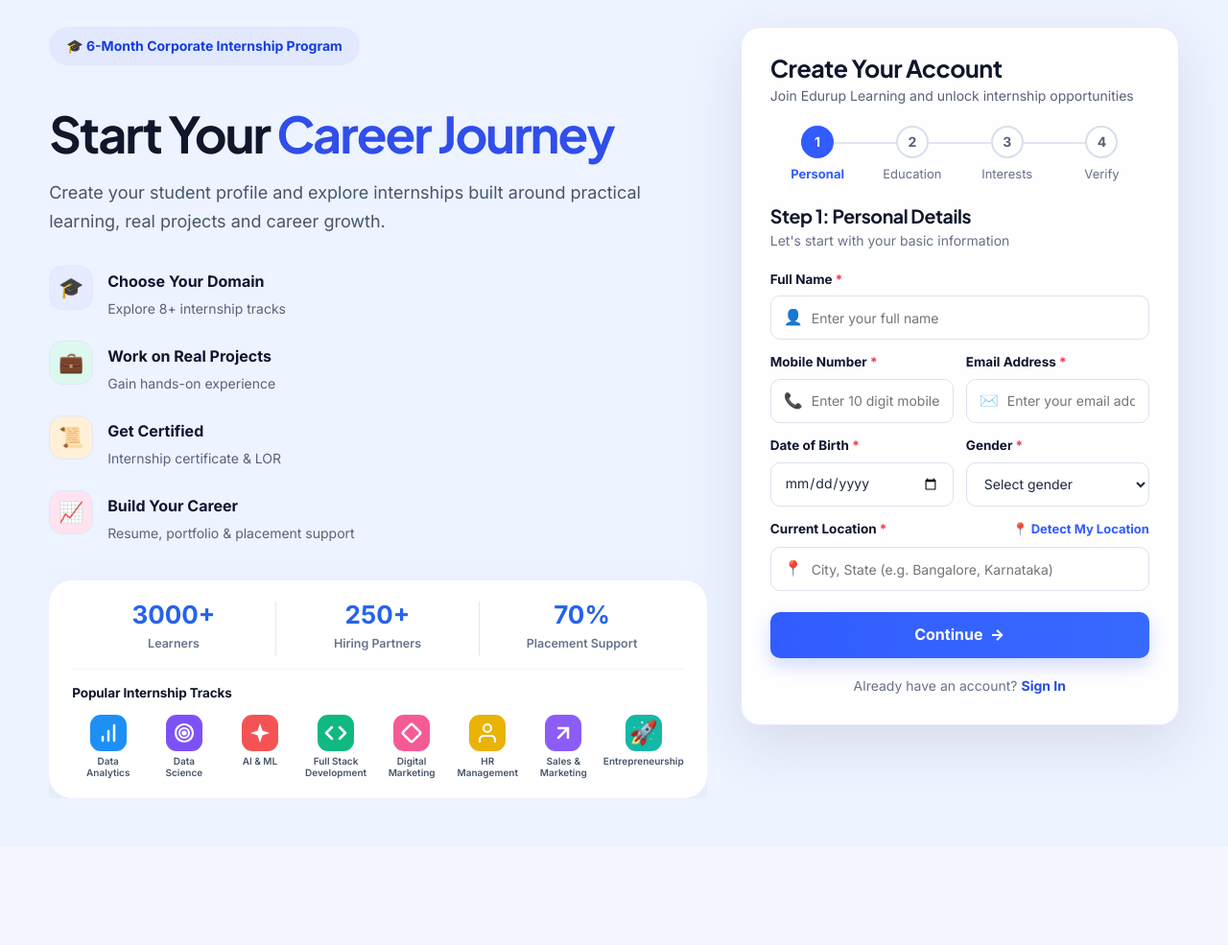
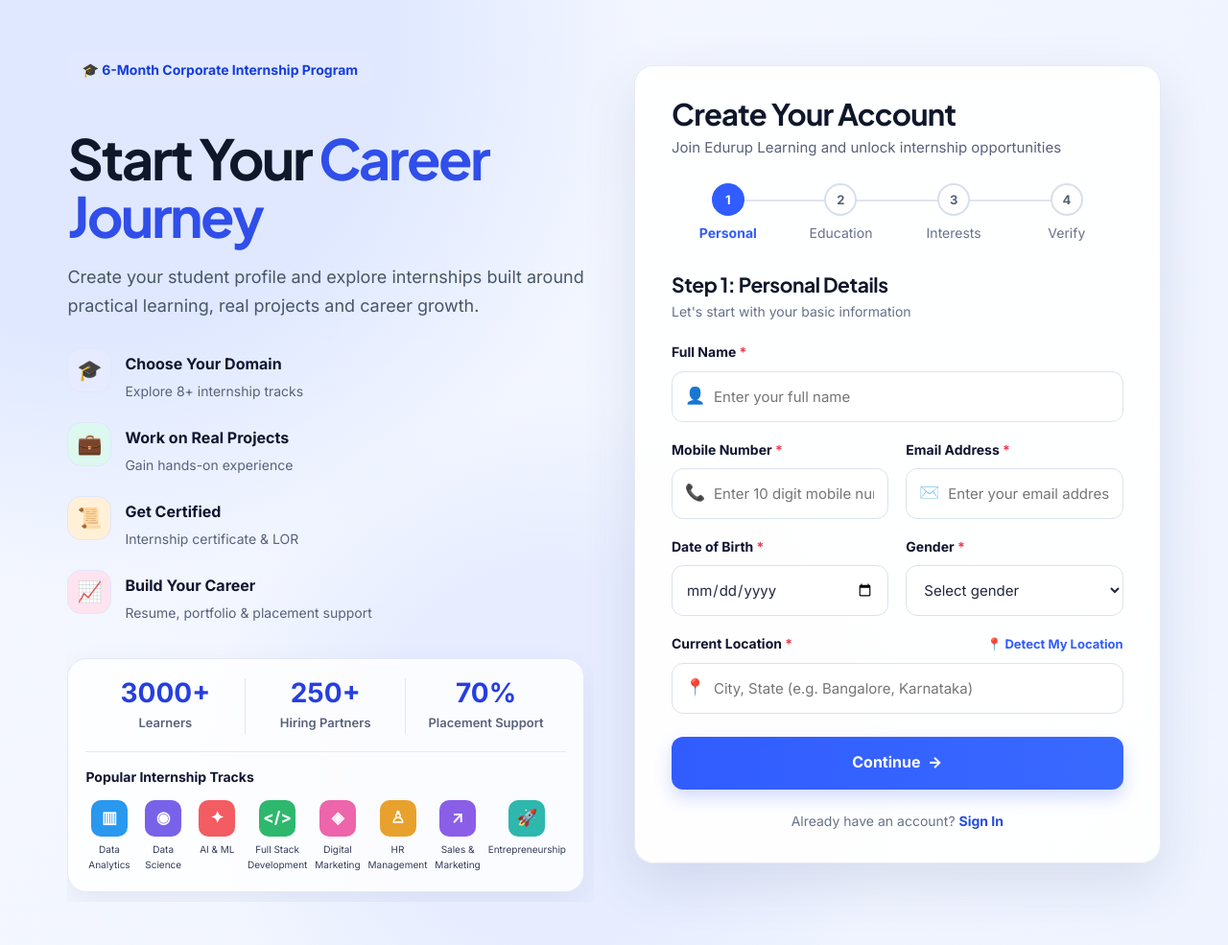
Before and after one commit to nrkinfotech/edurup-learning, a plain HTML site: page signup.html in a window 1280 px wide. Shown: the part 82-1067 px from the top of the page at 96% size. Before the commit the page ends 964 px from the top, so only its background shows below. Drawn offline with Linux system fonts and the light colour scheme.

Commit message:
Update signup.html to match edurup_signup_redesign.html design, sizes, typography, and card proportions 100%

```diff
--- a/signup.html
+++ b/signup.html
@@ -46,32 +46,26 @@ button,input,select{font:inherit}
 }
 .signin-top-btn:hover{background:#eff4ff}
 
-/* Page Layout */
+/* Page Layout matching exact redesign */
 .page{
   min-height:calc(100vh - 78px);
-  padding:32px 4% 50px;
-  background:#edf3ff;
+  padding:32px 5.5% 45px;
+  background:
+    radial-gradient(circle at 8% 5%,#dfe8ff 0 20%,transparent 38%),
+    radial-gradient(circle at 45% 80%,#e7edff 0 18%,transparent 35%),
+    linear-gradient(120deg,#f5f8ff,#eef3ff);
 }
-.grid{max-width:1480px;margin:0 auto;display:grid;grid-template-columns:1.2fr 0.8fr;gap:35px;align-items:flex-start}
-.hero{
-  padding:0 !important;
-  background:transparent !important;
-  background-image:none !important;
-  box-shadow:none !important;
-  border:none !important;
-  border-radius:0 !important;
-  position:relative;
-  width:100%;
+.grid{max-width:1400px;margin:auto;display:grid;grid-template-columns:1fr 1fr;gap:42px;align-items:center}
+.hero{padding:25px 10px 10px 0;position:relative;width:100%!important;background:transparent!important;box-shadow:none!important;border:none!important}
+.badge{
+  display:inline-flex;padding:9px 15px;border-radius:999px;
+  background:#e2e9ff;color:#143ce1;font-size:14px;font-weight:700;margin-bottom:20px;
 }
-.badge{
-  display:inline-flex;padding:9px 18px;border-radius:999px;
-  background:#e2e9ff;color:#143ce1;font-size:14px;font-weight:700;margin-bottom:22px;
-}
-.hero h1{font-size:52px;line-height:1.06;letter-spacing:-2px;max-width:640px;margin-bottom:18px}
+.hero h1{font-size:58px;line-height:1.02;letter-spacing:-2.5px;max-width:650px;margin-bottom:20px}
 .hero h1 span{color:#304ee9}
-.hero-copy{font-size:19px;line-height:1.5;color:#242c46;max-width:620px;margin-bottom:30px}
-.benefits{display:grid;gap:16px;max-width:580px;margin-bottom:32px}
-.benefit{display:flex;align-items:center;gap:15px}
+.hero-copy{font-size:19px;line-height:1.5;color:#242c46;max-width:610px;margin-bottom:28px}
+.benefits{display:grid;gap:15px;max-width:550px}
+.benefit{display:flex;align-items:center;gap:14px}
 .icon{
   width:46px;height:46px;border-radius:14px;display:grid;place-items:center;
   font-size:21px;flex:none;background:#e6ebff;color:#274be8;
@@ -81,92 +75,76 @@ button,input,select{font:inherit}
 .benefit:nth-child(4) .icon{background:#ffe3ef;color:#db3984}
 .benefit strong{display:block;font-size:16px;margin-bottom:3px}
 .benefit small{font-size:14px;color:#59627a}
-.hero .stats{
+.hero .stats, .stats{
   display:block !important;
   grid-template-columns:none !important;
-  margin-top:20px;width:100% !important;max-width:100% !important;background:#ffffff !important;border-radius:24px !important;
-  padding:22px 24px 20px !important;box-shadow:0 14px 40px rgba(25,45,100,.06) !important;
-  border:none !important;
+  margin-top:30px;background:rgba(255,255,255,.85);border:1px solid #e3e8f4;
+  border-radius:20px;padding:20px 18px;box-shadow:0 14px 35px rgba(46,67,125,.08);
+  width:100%!important;max-width:100%!important;
 }
-.stat-row{display:grid;grid-template-columns:repeat(3,1fr);text-align:center;align-items:center;padding-bottom:14px;border-bottom:1px solid #f1f5f9}
-.hero .stats .stat{
-  border:none !important;
-  border-right:1px solid #e2e8f0 !important;
-  outline:none !important;
-  background:transparent !important;
-  box-shadow:none !important;
-  border-radius:0 !important;
-  padding:0 4px !important;
+.stat-row{display:grid;grid-template-columns:repeat(3,1fr);text-align:center}
+.stat{border:none!important;border-right:1px solid #e2e6ef!important;background:transparent!important;box-shadow:none!important;border-radius:0!important;padding:0 4px!important}
+.stat:last-child{border-right:0!important}
+.stat b{display:block;color:#263fe0;font-size:28px;font-weight:800;line-height:1.1;margin-bottom:2px}
+.stat span{font-size:13px;color:#59627a;font-weight:600}
+.tracks{border-top:1px solid #e6e9f1;margin-top:18px;padding-top:15px;width:100%}
+.tracks-title{font-weight:800;font-size:14px;margin-bottom:12px;color:#10152f;text-align:left}
+.track-list{display:grid;grid-template-columns:repeat(8,1fr);gap:7px;width:100%}
+.track{text-align:center;font-size:10px;color:#333c58}
+.track .track-icon{
+  width:38px;height:38px;border-radius:10px;margin:0 auto 5px;
+  display:grid;place-items:center;color:#fff;font-size:17px;font-weight:700;
 }
-.hero .stats .stat:last-child{border-right:none !important}
-.stat b{display:block;color:#2563eb;font-size:26px;font-weight:800;line-height:1.1;margin-bottom:2px}
-.stat span{font-size:12.5px;color:#64748b;font-weight:600}
-.tracks{margin-top:14px;width:100%}
-.tracks-title{font-weight:800;font-size:13.5px;color:#0f172a;margin-bottom:12px;text-align:left;letter-spacing:-.1px}
-.track-list{display:grid;grid-template-columns:repeat(8,1fr);gap:4px;align-items:start;width:100%}
-.track{display:flex;flex-direction:column;align-items:center;text-align:center}
-.track .track-icon{
-  width:38px;height:38px;border-radius:11px;margin:0 auto 5px;
-  display:flex;align-items:center;justify-content:center;color:#fff;
-  transition:transform .2s ease;
-}
-.track .track-icon:hover{transform:translateY(-2px)}
-.track-icon.icon-da{background:#1d90f5}
-.track-icon.icon-ds{background:#7c52f6}
-.track-icon.icon-aiml{background:#f45353}
-.track-icon.icon-fsd{background:#10b981}
-.track-icon.icon-dm{background:#f45b96}
-.track-icon.icon-hr{background:#eab308}
-.track-icon.icon-sm{background:#8b5cf6}
-.track-icon.icon-ent{background:#14b8a6}
-.track-label{font-size:10px;line-height:1.18;color:#475569;font-weight:600;text-align:center;word-break:normal}
+.track:nth-child(1) .track-icon{background:#2998ef}.track:nth-child(2) .track-icon{background:#7862e9}
+.track:nth-child(3) .track-icon{background:#f25c62}.track:nth-child(4) .track-icon{background:#2eb86d}
+.track:nth-child(5) .track-icon{background:#ed65aa}.track:nth-child(6) .track-icon{background:#e9a12d}
+.track:nth-child(7) .track-icon{background:#8b5ee8}.track:nth-child(8) .track-icon{background:#2db7ad}
+.track-label{font-size:10px;line-height:1.18;color:#333c58;font-weight:600;text-align:center}
 
-/* Form Card */
+/* Form Card matching exact redesign */
 .form-card{
   background:rgba(255,255,255,.96);border:1px solid #e6eaf3;border-radius:20px;
-  padding:28px 30px;box-shadow:0 20px 55px rgba(40,58,110,.12);
+  padding:32px 38px;box-shadow:0 20px 55px rgba(40,58,110,.12);
 }
-.form-card h2{font-size:25px;letter-spacing:-.5px;margin-bottom:3px}
-.subtitle{color:#59627a;font-size:14px;margin-bottom:20px}
-
-.steps{display:grid;grid-template-columns:repeat(4,1fr);margin-bottom:22px;position:relative}
+.form-card h2{font-size:31px;letter-spacing:-.8px;margin-bottom:6px}
+.subtitle{color:#59627a;font-size:15px;margin-bottom:25px}
+.steps{display:grid;grid-template-columns:repeat(4,1fr);margin-bottom:30px;position:relative}
 .steps:before{
   content:"";position:absolute;top:17px;left:10%;right:10%;height:2px;background:#dfe4ef;z-index:0
 }
 .step{position:relative;text-align:center;z-index:1;color:#687188;font-size:13px}
 .step .num{
   width:34px;height:34px;border-radius:50%;background:#fff;border:2px solid #d9dfeb;
-  display:grid;place-items:center;margin:0 auto 6px;font-weight:700;color:#586177;font-size:14px;
+  display:grid;place-items:center;margin:0 auto 7px;font-weight:700;color:#586177;
 }
 .step.active{color:#315cff;font-weight:700}
 .step.active .num{background:#315cff;border-color:#315cff;color:#fff}
 .step.done .num{background:#315cff;border-color:#315cff;color:#fff}
-.step-title{font-size:13px}
-
-.form-step h3{font-size:19.5px;margin-bottom:4px}
-.form-step p{color:#687188;font-size:14px;margin-bottom:18px}
-.form-grid{display:grid;grid-template-columns:1fr 1fr;gap:13px}
+.step-title{font-size:14px}
+.form-step h3{font-size:21px;margin-bottom:5px}
+.form-step p{color:#687188;font-size:14px;margin-bottom:20px}
+.form-grid{display:grid;grid-template-columns:1fr 1fr;gap:18px}
 .field.full{grid-column:1/-1}
-.field label{display:block;font-weight:700;font-size:13.5px;margin-bottom:6px}
+.field label{display:block;font-weight:700;font-size:14px;margin-bottom:8px}
 .required{color:#ef3b4d}
 .input-wrap{position:relative}
 .input-wrap .field-icon{
-  position:absolute;left:14px;top:50%;transform:translateY(-50%);color:#65708a;font-size:16px
+  position:absolute;left:14px;top:50%;transform:translateY(-50%);color:#65708a;font-size:17px
 }
 .input,.select{
-  width:100%;height:46px;border:1.5px solid #dce2ed;border-radius:10px;
-  outline:none;padding:0 14px 0 42px;background:#fff;color:#20283e;transition:.2s;
-  font-family:inherit;font-size:14px;
+  width:100%;height:53px;border:1.5px solid #dce2ed;border-radius:12px;
+  outline:none;padding:0 14px 0 43px;background:#fff;color:#20283e;transition:.2s;
+  font-family:inherit;font-size:15px;
 }
 .select{padding-left:14px;appearance:auto}
 .input:focus,.select:focus{border-color:#315cff;box-shadow:0 0 0 4px rgba(49,92,255,.08)}
 .next{
-  width:100%;height:48px;border:0;border-radius:10px;background:linear-gradient(90deg,#315cff,#3869ff);
-  color:#fff;font-weight:800;font-size:16px;cursor:pointer;margin-top:22px;box-shadow:0 8px 18px rgba(49,92,255,.22);
+  width:100%;height:55px;border:0;border-radius:12px;background:linear-gradient(90deg,#315cff,#3869ff);
+  color:#fff;font-weight:800;font-size:16px;cursor:pointer;margin-top:24px;box-shadow:0 8px 18px rgba(49,92,255,.22);
   display:flex;align-items:center;justify-content:center;gap:6px;
 }
 .next:hover{background:linear-gradient(90deg,#294fe0,#315cff)}
-.bottom{text-align:center;margin-top:18px;color:#687188;font-size:14px}
+.bottom{text-align:center;margin-top:22px;color:#687188;font-size:14px}
 .bottom a{color:#244de0;font-weight:800;text-decoration:none}
 .hidden{display:none!important}
 .back{margin-top:15px;background:none;border:0;color:#315cff;font-weight:700;cursor:pointer;font-size:14px}
@@ -268,52 +246,14 @@ button,input,select{font:inherit}
     <div class="tracks">
       <div class="tracks-title">Popular Internship Tracks</div>
       <div class="track-list">
-        <div class="track">
-          <div class="track-icon icon-da">
-            <svg width="24" height="24" viewBox="0 0 24 24" fill="none" stroke="currentColor" stroke-width="2.5" stroke-linecap="round" stroke-linejoin="round"><path d="M12 20V10"/><path d="M18 20V4"/><path d="M6 20v-4"/></svg>
-          </div>
-          <div class="track-label">Data<br>Analytics</div>
-        </div>
-        <div class="track">
-          <div class="track-icon icon-ds">
-            <svg width="24" height="24" viewBox="0 0 24 24" fill="none" stroke="currentColor" stroke-width="2.2" stroke-linecap="round" stroke-linejoin="round"><circle cx="12" cy="12" r="9"/><circle cx="12" cy="12" r="5"/><circle cx="12" cy="12" r="1.5" fill="currentColor"/></svg>
-          </div>
-          <div class="track-label">Data<br>Science</div>
-        </div>
-        <div class="track">
-          <div class="track-icon icon-aiml">
-            <svg width="24" height="24" viewBox="0 0 24 24" fill="currentColor"><path d="M12 2L14.5 9.5L22 12L14.5 14.5L12 22L9.5 14.5L2 12L9.5 9.5L12 2Z"/></svg>
-          </div>
-          <div class="track-label">AI &amp; ML</div>
-        </div>
-        <div class="track">
-          <div class="track-icon icon-fsd">
-            <svg width="24" height="24" viewBox="0 0 24 24" fill="none" stroke="currentColor" stroke-width="2.5" stroke-linecap="round" stroke-linejoin="round"><polyline points="16 18 22 12 16 6"/><polyline points="8 6 2 12 8 18"/></svg>
-          </div>
-          <div class="track-label">Full Stack<br>Development</div>
-        </div>
-        <div class="track">
-          <div class="track-icon icon-dm">
-            <svg width="24" height="24" viewBox="0 0 24 24" fill="none" stroke="currentColor" stroke-width="2.5" stroke-linecap="round" stroke-linejoin="round"><rect x="5" y="5" width="14" height="14" rx="2" transform="rotate(45 12 12)"/></svg>
-          </div>
-          <div class="track-label">Digital<br>Marketing</div>
-        </div>
-        <div class="track">
-          <div class="track-icon icon-hr">
-            <svg width="24" height="24" viewBox="0 0 24 24" fill="none" stroke="currentColor" stroke-width="2.2" stroke-linecap="round" stroke-linejoin="round"><path d="M20 21v-2a4 4 0 0 0-4-4H8a4 4 0 0 0-4 4v2"/><circle cx="12" cy="7" r="4"/></svg>
-          </div>
-          <div class="track-label">HR<br>Management</div>
-        </div>
-        <div class="track">
-          <div class="track-icon icon-sm">
-            <svg width="24" height="24" viewBox="0 0 24 24" fill="none" stroke="currentColor" stroke-width="2.5" stroke-linecap="round" stroke-linejoin="round"><line x1="7" y1="17" x2="17" y2="7"/><polyline points="7 7 17 7 17 17"/></svg>
-          </div>
-          <div class="track-label">Sales &amp;<br>Marketing</div>
-        </div>
-        <div class="track">
-          <div class="track-icon icon-ent" style="font-size:24px;">🚀</div>
-          <div class="track-label">Entrepreneurship</div>
-        </div>
+        <div class="track"><div class="track-icon">▥</div>Data<br>Analytics</div>
+        <div class="track"><div class="track-icon">◉</div>Data<br>Science</div>
+        <div class="track"><div class="track-icon">✦</div>AI &amp; ML</div>
+        <div class="track"><div class="track-icon">&lt;/&gt;</div>Full Stack<br>Development</div>
+        <div class="track"><div class="track-icon">◈</div>Digital<br>Marketing</div>
+        <div class="track"><div class="track-icon">♙</div>HR<br>Management</div>
+        <div class="track"><div class="track-icon">↗</div>Sales &amp;<br>Marketing</div>
+        <div class="track"><div class="track-icon">🚀</div>Entrepreneurship</div>
       </div>
     </div>
   </div>
```
